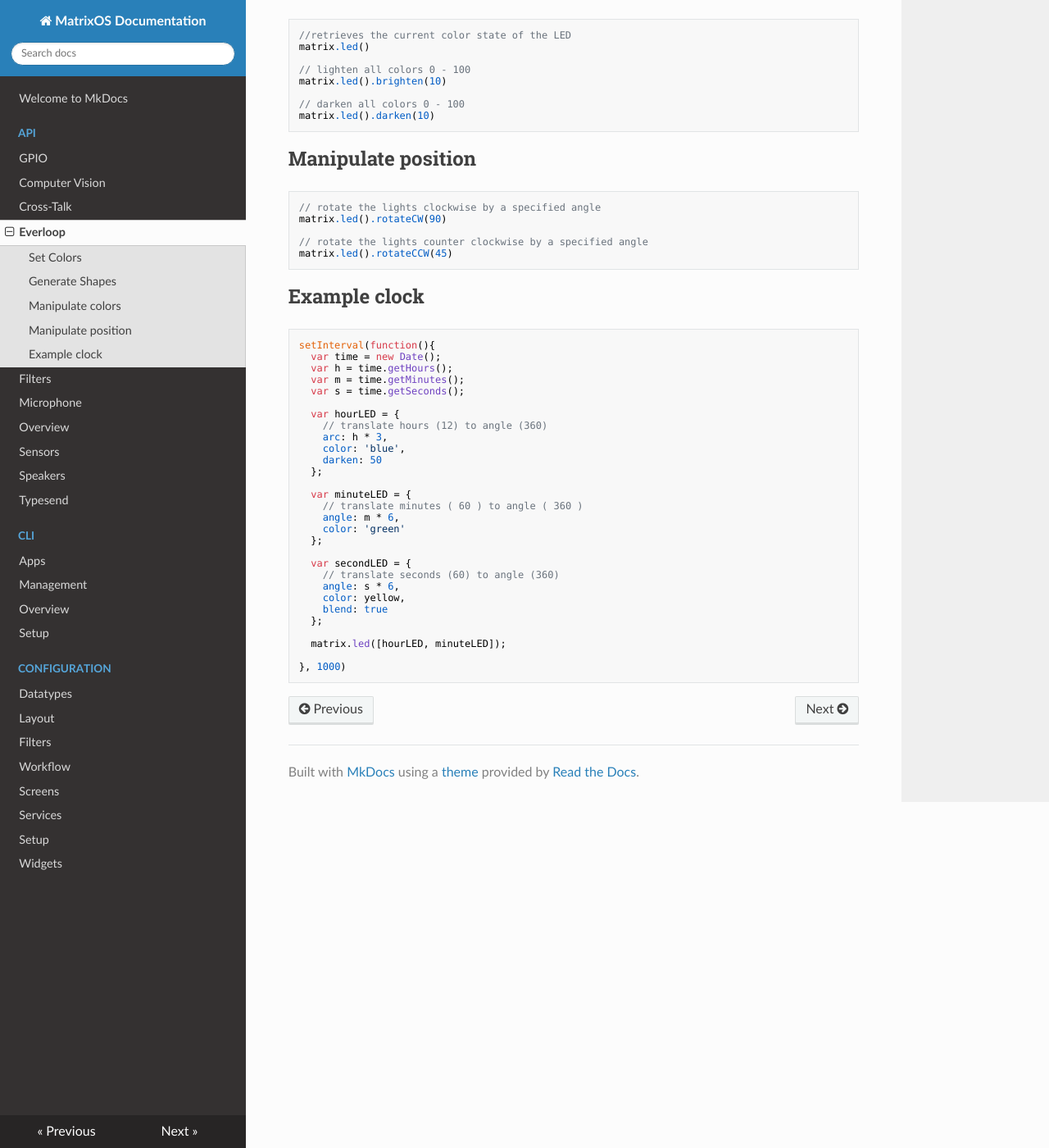
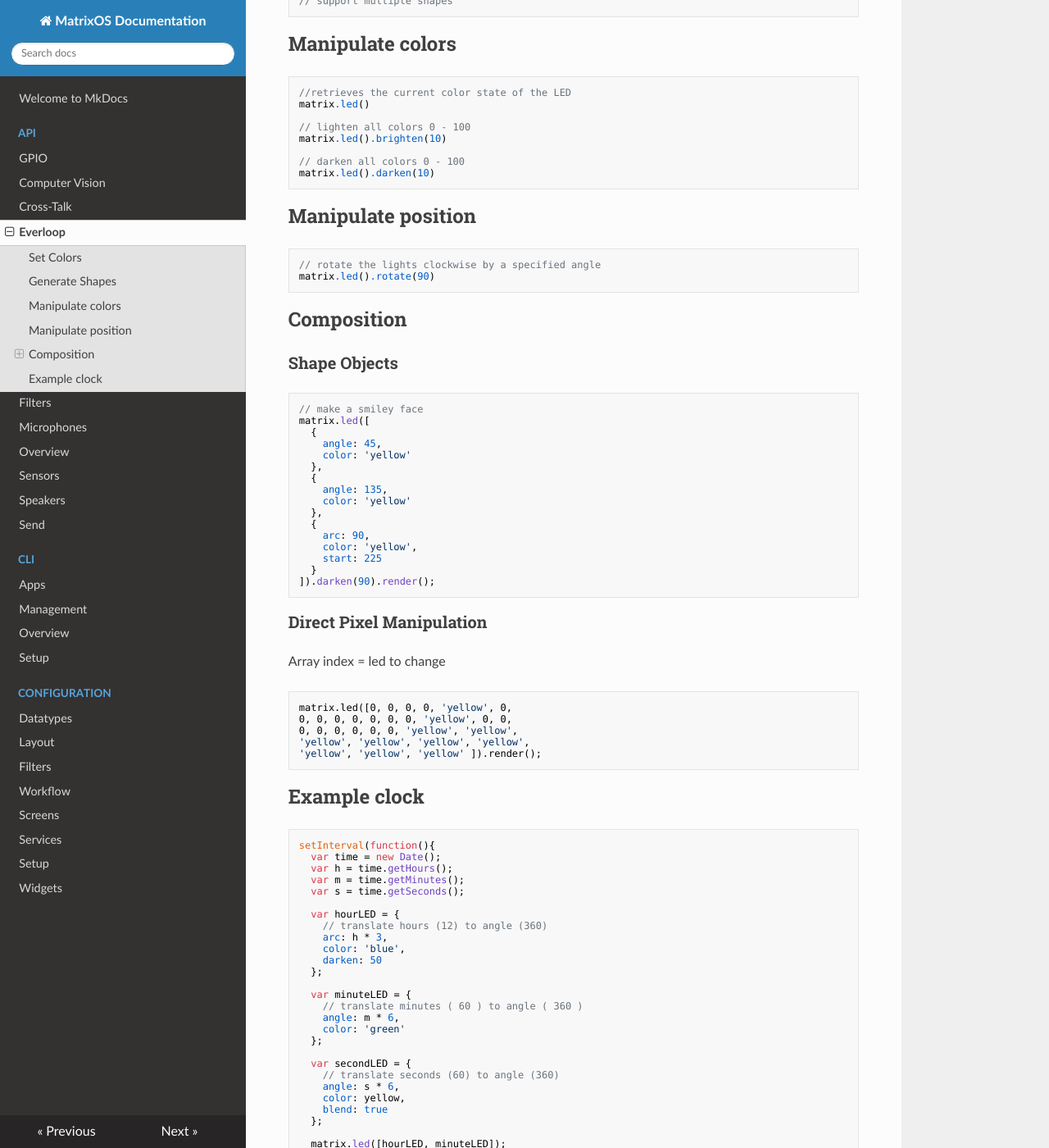
Before and after one commit to matrix-io/matrix-documentation, an MkDocs documentation site: the page built from docs/API/everloop.md, in a window 1280 px wide and 1400 px high, scrolled down 815 px. Shown: the whole window at 82% size. Built offline with MkDocs 1.6.1, drawn with Linux system fonts in a browser that asks for light colours; nearby versions of some CDN libraries; some of the changed text lies outside the part shown.

````diff
--- a/docs/API/everloop.md
+++ b/docs/API/everloop.md
@@ -1,6 +1,7 @@
 # Everloop
 
 A powerful tool for communicating with end users is the EverLoop LED circle.
+
 
 ## Set Colors
 ```
@@ -14,6 +15,7 @@ matrix.led([ '#bada55, '#e1337e'])
 matrix.led('rgba(255, 0, 100, 0.6)')
 ```
 
+
 ## Generate Shapes
 ```
 matrix.led({
@@ -25,6 +27,11 @@ matrix.led({
   // index to start drawing arc
   start: 12
 });
+
+//no color assumes off
+matrix.led({
+  arc: 360
+})
 
 // draw a point
 matrix.led({
@@ -53,11 +60,40 @@ matrix.led().darken(10)
 
 ```
 // rotate the lights clockwise by a specified angle
-matrix.led().rotateCW(90)
+matrix.led().rotate(90)
+```
 
-// rotate the lights counter clockwise by a specified angle
-matrix.led().rotateCCW(45)
+## Composition
+
+### Shape Objects
 ```
+// make a smiley face
+matrix.led([
+  {
+    angle: 45,
+    color: 'yellow'
+  },
+  {
+    angle: 135,
+    color: 'yellow'
+  },
+  {
+    arc: 90,
+    color: 'yellow',
+    start: 225
+  }
+]).darken(90).render();
+```
+### Direct Pixel Manipulation
+Array index = led to change
+```
+matrix.led([0, 0, 0, 0, 'yellow', 0,
+0, 0, 0, 0, 0, 0, 0, 'yellow', 0, 0,
+0, 0, 0, 0, 0, 0, 'yellow', 'yellow',
+'yellow', 'yellow', 'yellow', 'yellow',
+'yellow', 'yellow', 'yellow' ]).render();
+```
+
 
 ## Example clock
 ```
````
Also changed, not shown: docs/API/microphone.md (+19 -0 lines), docs/API/sensors.md (+8 -0 lines), docs/API/typesend.md (+41 -0 lines), docs/Configuration/overview.md (+1 -1 lines).
